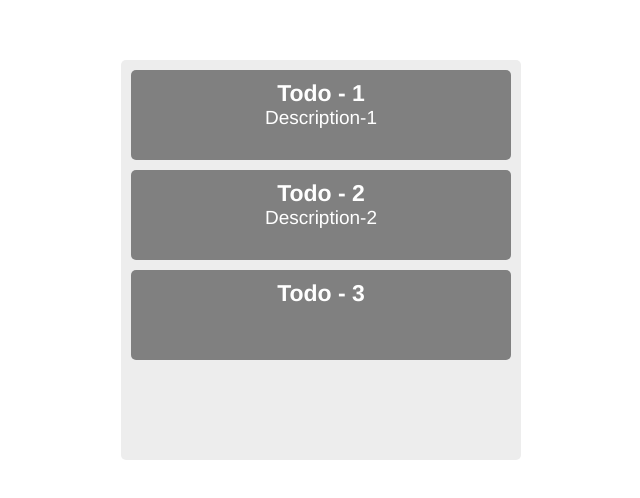
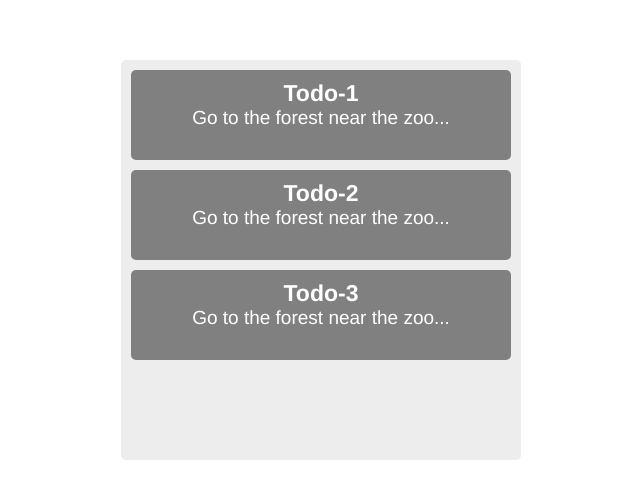
Before and after one commit to blackbird71SR/Vue-Todo-App, a Vue app: page / in a window 1280 px wide. Shown: the top 498 px of the page, without its empty margins (319-959 px from the left). Built offline with nearby package versions, Linux system fonts and the light colour scheme.

Commit message:
Pass data through props and use v-for iteration

```diff
--- a/src/App.vue
+++ b/src/App.vue
@@ -2,7 +2,7 @@
 	<div id="app">
 		<div class="todo-wrapper">
 			<div class="todo-container">
-				<TodoList />
+				<TodoList :todos="todos" />
 			</div>
 		</div>
 	</div>
@@ -15,6 +15,27 @@
 	name: 'App',
 	components: {
 		TodoList
+	},
+	data(){
+		return{
+			todos:[
+				{
+					_id:"1",
+					title:"Todo-1",
+					description:"Go to the forest near the zoo..."
+				},
+				{
+					_id:"2",
+					title:"Todo-2",
+					description:"Go to the forest near the zoo..."
+				},
+				{
+					_id:"3",
+					title:"Todo-3",
+					description:"Go to the forest near the zoo..."
+				}
+			]
+		}
 	}
 }
 </script>
--- a/src/components/TodoList.vue
+++ b/src/components/TodoList.vue
@@ -1,8 +1,11 @@
 <template>
 	<div class="todo-list">
-		<TodoItem v-bind:title="'Todo - 1'" v-bind:description="'Description-1'" />
-		<TodoItem :title="'Todo - 2'" :description="'Description-2'" />
-		<TodoItem :title="'Todo - 3'" />
+		<TodoItem
+			v-for="todo in todos"
+			:key="todo._id"
+			:title="todo.title"
+			:description="todo.description"
+		/>
 	</div>
 </template>
 
@@ -13,6 +16,12 @@
 	name: 'TodoList',
 	components: {
 		TodoItem
+	},
+	props:{
+		todos:{
+			required: true,
+			type: Array
+		}
 	}
 }
 </script>
```
